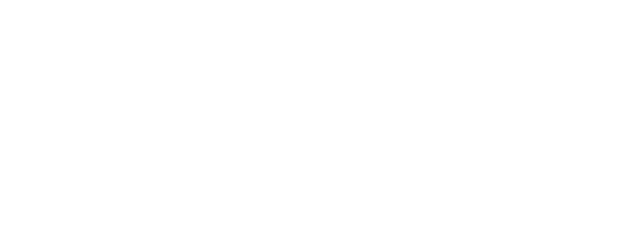
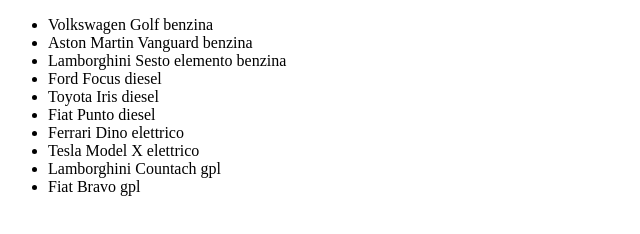
Before and after one commit to Mariosam2/js-jsnacks-blocco-3, a plain HTML site: page jsnack1/index.html in a window 1280 px wide. Shown: the whole page, without its empty margins (0-640 px from the left). Drawn offline with Linux system fonts and the light colour scheme.

Commit message:
jsnack 1

```diff
--- a/jsnack1/index.html
+++ b/jsnack1/index.html
@@ -8,6 +8,6 @@
     <script src="./main.js" defer></script>
 </head>
 <body>
-
+    <ul class="container"></ul>
 </body>
 </html>
--- a/jsnack1/main.js
+++ b/jsnack1/main.js
@@ -0,0 +1,77 @@
+/* Snack 1:
+Crea un array composto da 10 automobili.
+Ogni oggetto automobile avrà le seguenti proprietà: marca, modello e alimentazione (benzina, diesel, gpl, elettrico, metano).
+Dividi le automobili in 3 array separati: nel primo array solo le auto a benzina, nel secondo solo le auto a diesel, nel terzo il resto delle auto.
+Infine stampa separatamente i 3 array. */
+
+const container = document.querySelector('.container');
+
+const autos = [
+    {
+        marca: 'Ferrari',
+        modello: 'Dino',
+        alimentazione: 'elettrico'
+    },
+    {
+        marca: 'Volkswagen',
+        modello: 'Golf',
+        alimentazione: 'benzina'
+    },
+    {
+        marca: 'Ford',
+        modello: 'Focus',
+        alimentazione: 'diesel'
+    },
+    {
+        marca: 'Aston Martin',
+        modello: 'Vanguard',
+        alimentazione: 'benzina'
+    },
+    {
+        marca: 'Tesla',
+        modello: 'Model X',
+        alimentazione: 'elettrico'
+    },
+    {
+        marca: 'Lamborghini',
+        modello: 'Sesto elemento',
+        alimentazione: 'benzina'
+    },
+    {
+        marca: 'Toyota',
+        modello: 'Iris',
+        alimentazione: 'diesel'
+    },
+    {
+        marca: 'Lamborghini',
+        modello: 'Countach',
+        alimentazione: 'gpl'
+    },
+    {
+        marca: 'Fiat',
+        modello: 'Bravo',
+        alimentazione: 'gpl'
+    },
+    {
+        marca: 'Fiat',
+        modello: 'Punto',
+        alimentazione: 'diesel'
+    },
+
+]
+
+const gasolineAutos = autos.filter(auto => auto.alimentazione === 'benzina');
+const dieselAutos = autos.filter(auto => auto.alimentazione === 'diesel');
+const remainingAutos = autos.filter(auto => auto.alimentazione !== 'benzina' && auto.alimentazione !== 'diesel');
+console.log(gasolineAutos, dieselAutos, remainingAutos);
+getAutos(gasolineAutos);
+getAutos(dieselAutos);
+getAutos(remainingAutos);
+
+function getAutos(array){
+    array.forEach(element => {
+        let liEl = document.createElement('li');
+        liEl.append(element.marca + ' ' + element.modello + ' ' + element.alimentazione);
+        container.append(liEl);
+    });
+}
```
